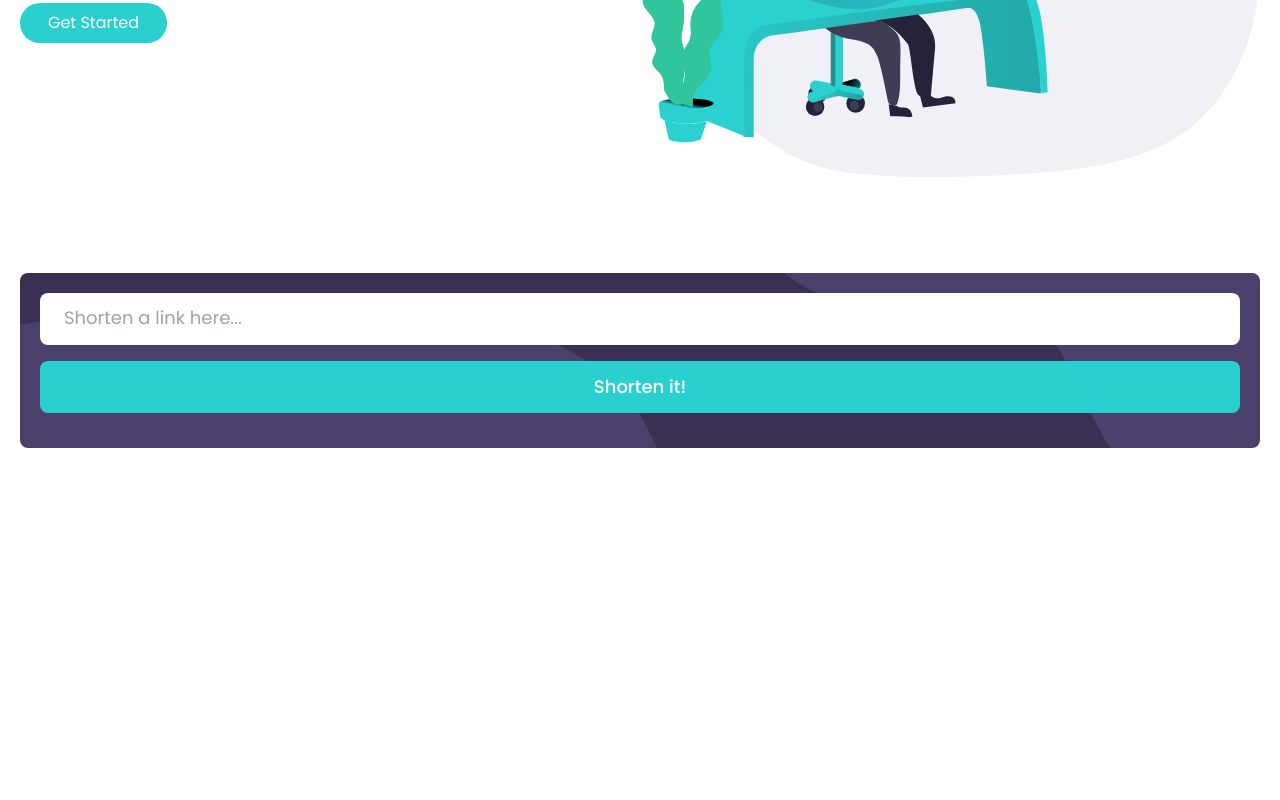
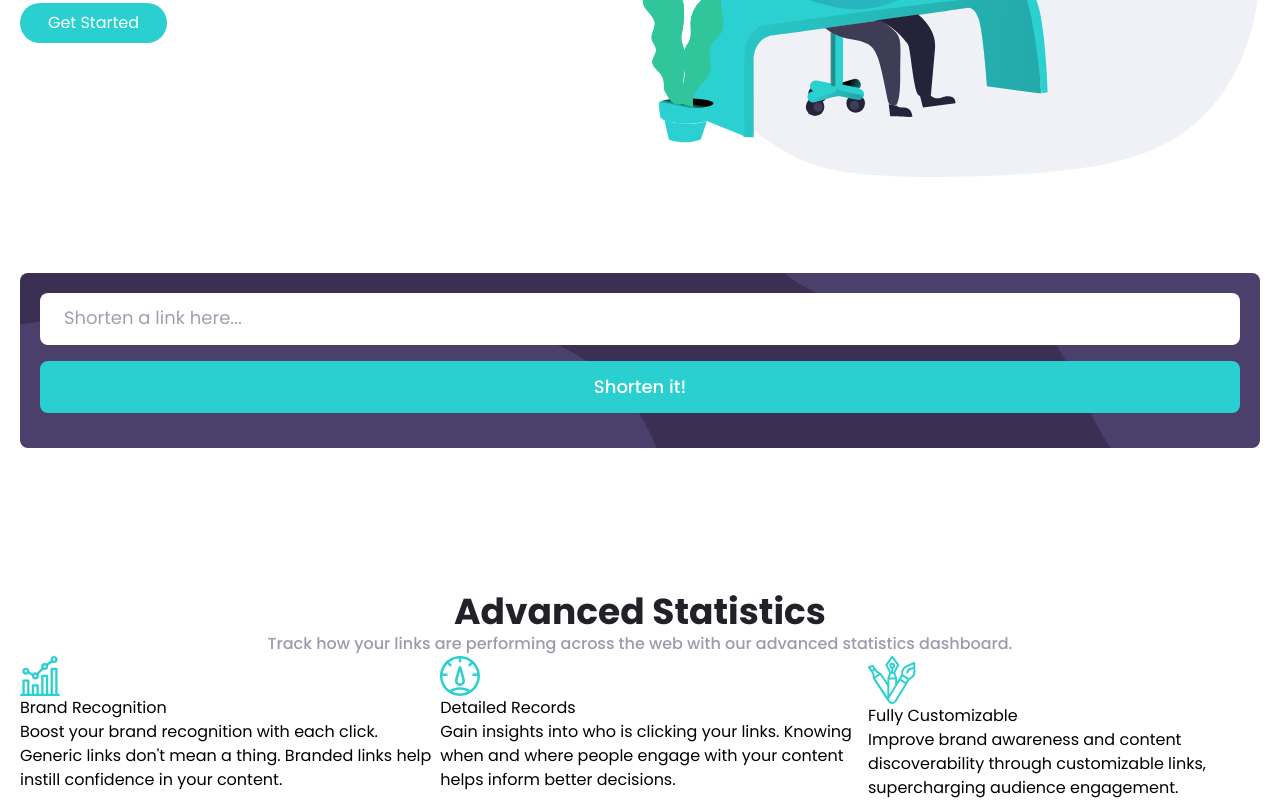
Before and after one commit to FriedAxons/url-shortening-api-landing-page, a React (Vite) app in the folder frontend/: page / in a window 1280 px wide. Shown: the part 295-1095 px from the top of the page. Before the commit the page ends 800 px from the top, so only its background shows below. Built offline with nearby package versions, Linux system fonts and the light colour scheme.

Commit message:
Adjust styles and begin InfoSection component

```diff
--- a/frontend/src/App.tsx
+++ b/frontend/src/App.tsx
@@ -1,6 +1,7 @@
 import Navbar from "./components/Navbar";
 import HeroSection from "./components/HeroSection";
 import ShortenURL from "./components/ShortenURL";
+import InfoSection from "./components/InfoSection";
 
 const App = () => {
   return (
@@ -8,6 +9,7 @@ const App = () => {
       <Navbar />
       <HeroSection />
       <ShortenURL />
+      <InfoSection />
     </div>
   );
 };
--- a/frontend/src/components/HeroSection.tsx
+++ b/frontend/src/components/HeroSection.tsx
@@ -9,7 +9,7 @@ const HeroSection = () => {
         <h1 className="w-full lg:leading-[80px] xl:leading-[110px] lg:text-7xl xl:text-8xl font-bold text-verydarkviolet">
           More than just shorter links
         </h1>
-        <p className="pr-40 lg:text-lg xl:text-xl text-gray font-medium">
+        <p className="pr-40 lg:text-lg xl:text-xl text-grayishviolet">
           Build your brand's recognition and get detailed insights on how your
           links are performing.
         </p>
--- a/frontend/src/components/InfoSection.tsx
+++ b/frontend/src/components/InfoSection.tsx
@@ -0,0 +1,105 @@
+import { useIsMobile } from "../hooks/useIsMobile";
+
+const InfoSection = () => {
+  const isMobile = useIsMobile();
+
+  const MobileInfoSection = () => (
+    <div>
+      <div className="flex flex-col items-center">
+        <h1>Advanced Statistics</h1>
+        <p>
+          Track how your links are performing across the web with our advanced
+          statistics dashboard.
+        </p>
+      </div>
+      <div className="flex flex-col">
+        <div>
+          <img
+            src="./svgs/icon-brand-recognition.svg"
+            alt="Brand Recognition Illustration"
+          />
+          <h2>Brand Recognition</h2>
+          <p>
+            Boost your brand recognition with each click. Generic links don't
+            mean a thing. Branded links help instill confidence in your content.
+          </p>
+        </div>
+        <div>
+          <img
+            src="./svgs/icon-detailed-records.svg"
+            alt="Detailed Records Illustration"
+          />
+          <h2>Detailed Records</h2>
+          <p>
+            Gain insights into who is clicking your links. Knowing when and
+            where people engage with your content helps inform better decisions.
+          </p>
+        </div>
+        <div>
+          <img
+            src="./svgs/icon-fully-customizable.svg"
+            alt="Fully Customizable Illustration"
+          />
+          <h2>Fully Customizable</h2>
+          <p>
+            Improve brand awareness and content discoverability through
+            customizable links, supercharging audience engagement.
+          </p>
+        </div>
+      </div>
+    </div>
+  );
+
+  const DesktopInfoSection = () => (
+    <div className="mt-36">
+      <div className="flex flex-col items-center">
+        <h1 className="text-4xl font-bold text-verydarkviolet">
+          Advanced Statistics
+        </h1>
+        <p className="text-grayishviolet font-medium">
+          Track how your links are performing across the web with our advanced
+          statistics dashboard.
+        </p>
+      </div>
+      <div className="flex flex-row">
+        <div>
+          <img
+            src="./svgs/icon-brand-recognition.svg"
+            alt="Brand Recognition Illustration"
+          />
+          <h2>Brand Recognition</h2>
+          <p>
+            Boost your brand recognition with each click. Generic links don't
+            mean a thing. Branded links help instill confidence in your content.
+          </p>
+        </div>
+        <div>
+          <img
+            src="./svgs/icon-detailed-records.svg"
+            alt="Detailed Records Illustration"
+          />
+          <h2>Detailed Records</h2>
+          <p>
+            Gain insights into who is clicking your links. Knowing when and
+            where people engage with your content helps inform better decisions.
+          </p>
+        </div>
+        <div>
+          <img
+            src="./svgs/icon-fully-customizable.svg"
+            alt="Fully Customizable Illustration"
+          />
+          <h2>Fully Customizable</h2>
+          <p>
+            Improve brand awareness and content discoverability through
+            customizable links, supercharging audience engagement.
+          </p>
+        </div>
+      </div>
+    </div>
+  );
+
+  return <>{isMobile ? <MobileInfoSection /> : <DesktopInfoSection />}</>;
+};
+
+export default InfoSection;
```
